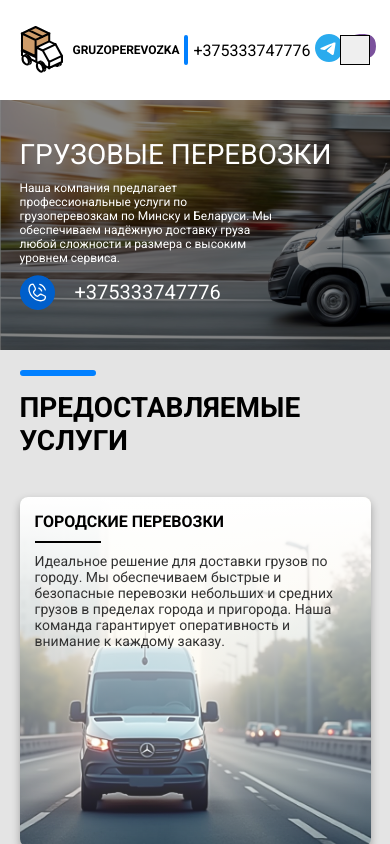
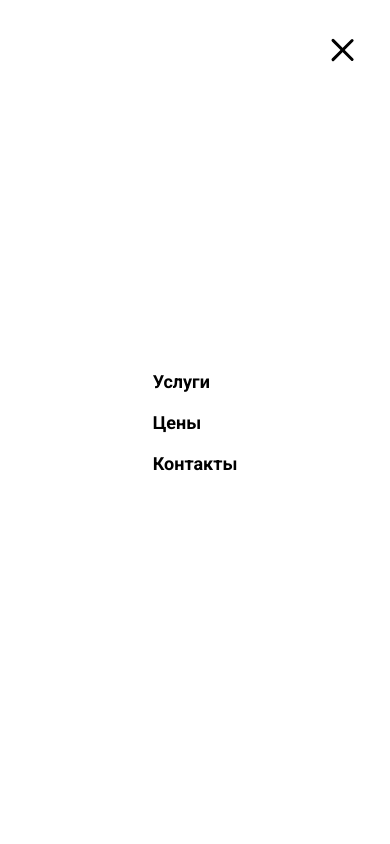
Before and after one commit to keedpek/cargo-transportation, a React (Create React App) app: page / in a window 390 px wide. Both pictures are taken after a click on the button 355 px from the left and 50 px from the top of the page. Shown: the top 844 px of the page. Built offline with nearby package versions, Linux system fonts and the light colour scheme; the HTML template or start-up script is replaced by a standard one.

Commit message:
burger menu & prices section

```diff
--- a/src/components/Header/Header.jsx
+++ b/src/components/Header/Header.jsx
@@ -1,4 +1,4 @@
-import React from 'react';
+import React, { useState } from 'react';
 import styles from './Header.module.css'
 import { TELEPHONE_NUMBER } from 'consts/consts';
 import tgIco from 'assets/telegramIcon.svg'
@@ -6,15 +6,21 @@ import viberIco from 'assets/viber.svg'
 import logo from 'assets/logo.svg'
 
 const Header = () => {
+  const [menuOpen, setMenuOpen] = useState(false);
+
+  const toggleMenu = () => {
+    setMenuOpen((prevState) => !prevState);
+  };
+
   return (
     <header>
       <div className={styles.companyWrapper}>
         <div className={styles.logoContainer}>
-          <img src={logo} alt='logo' />
+          <img className={styles.logo} src={logo} alt='logo' />
           <h1 className={styles.h1}>GRUZOPEREVOZKA</h1>
         </div>
         <div className={styles.vertical} />
-        <span>{TELEPHONE_NUMBER}</span>
+        <span className={styles.phoneNum}>{TELEPHONE_NUMBER}</span>
         <div className={styles.buttons}>
           <a target='_blank' rel='noreferrer' href={`https://t.me/${TELEPHONE_NUMBER}`}>
             <img src={tgIco} alt='telegram'/>
@@ -24,20 +30,25 @@ const Header = () => {
           </a>
         </div>
       </div>
-      <nav>
+      <nav className={`${styles.nav} ${menuOpen ? styles.open : ''}`}>
         <ul className={styles.ul}>
-          <li className={styles.li}>
+          <li className={styles.li} onClick={() => {setMenuOpen(false)}}>
             <a href='#services' className={styles.a}>Услуги</a>
           </li>
-          <li className={styles.li}>
+          <li className={styles.li} onClick={() => {setMenuOpen(false)}}>
             <a href='#prices' className={styles.a}>Цены</a>
           </li>
-          <li className={styles.li}>
+          <li className={styles.li} onClick={() => {setMenuOpen(false)}}>
             <a href='#contacts' className={styles.a}>Контакты</a>
           </li>
         </ul>
       </nav>
-      <button className={styles.burgerBtn}></button>
+      <button
+        className={`${styles.burgerBtn} ${menuOpen ? styles.open : ''}`}
+        onClick={toggleMenu}
+      >
+        <span></span>
+      </button>
     </header>
   );
 };
--- a/src/components/Header/Header.module.css
+++ b/src/components/Header/Header.module.css
@@ -63,6 +63,58 @@ header {
 
 .burgerBtn {
   display: none;
+  position: relative;
+  width: 30px;
+  height: 25px;
+  background: none;
+  border: none;
+  cursor: pointer;
+  z-index: 1100;
+}
+
+.burgerBtn::before,
+.burgerBtn::after {
+  content: "";
+  position: absolute;
+  width: 30px;
+  height: 3px;
+  background-color: var(--main-text-color);
+  border-radius: 10px;
+  transition: transform 0.3s ease, opacity 0.3s ease;
+  left: 0;
+}
+
+.burgerBtn::before {
+  top: 0;
+}
+
+.burgerBtn::after {
+  bottom: 0;
+}
+
+.burgerBtn.open::before {
+  transform: rotate(45deg) translateY(19px);
+}
+
+.burgerBtn.open::after {
+  transform: rotate(-45deg) translateY(-19px);
+}
+
+/* Полоса центра */
+.burgerBtn span {
+  position: absolute;
+  top: 50%;
+  left: 0;
+  width: 30px;
+  height: 3px;
+  background-color: var(--main-text-color);
+  border-radius: 10px;
+  transition: opacity 0.3s ease;
+  transform: translateY(-50%);
+}
+
+.burgerBtn.open span {
+  opacity: 0;
 }
 
 @media (max-width: 1170px) {
@@ -104,15 +156,52 @@ header {
     width: 90%;
   }
 
+  .nav {
+    display: flex;
+    flex-direction: column;
+    justify-content: center;
+    align-items: center;
+    position: fixed;
+    top: 0;
+    left: 0;
+    width: 100%;
+    height: 100%;
+    background-color: var(--background-color-2);
+    opacity: 0;
+    visibility: hidden;
+    transition: opacity 0.3s ease, visibility 0.3s ease;
+    z-index: 1005;
+  }
+
+  .nav.open {
+    opacity: 1;
+    visibility: visible;
+  }
+
   .ul {
-    display: none;
+    display: flex;
+    flex-direction: column;
+    gap: 20px;
   }
 
   .burgerBtn {
     display: block;
-    border: 1px solid black;
     width: 30px;
     height: 30px;
+  }
+}
+
+@media (max-width: 552px) {
+  .vertical {
+    display: none;
+  }
+
+  .phoneNum {
+    display: none;
+  }
+
+  .buttons {
+    display: none;
   }
 }
 
@@ -121,16 +210,12 @@ header {
     gap: 5px;
   }
 
-  .vertical {
-    height: 30%;
+  .h1 {
+    font-size: 12px;
   }
 
-  .buttons {
-    gap: 5px;
-  }
-
-  .h1 {
-    font-size: 12px;
+  .logo {
+    width: 30px;
   }
 
   .a {
--- a/src/components/MainContent/sections/AboutUs/AboutUs.module.css
+++ b/src/components/MainContent/sections/AboutUs/AboutUs.module.css
@@ -26,7 +26,7 @@
   flex-direction: column;
   gap: 20px;
   width: 55%;
-  z-index: 1000;
+  z-index: 500;
 }
 
 .telIco {
@@ -41,7 +41,7 @@
   color: white;
   font-size: 18px;
   text-decoration: none;
-  border-radius: 5px;
+  border-radius: 30px;
   width: 25%;
 }
 
@@ -105,6 +105,10 @@
     padding: 50px 5%;
   }
 
+  .header {
+    font-size: 32px;
+  }
+
   .imagesContainer {
     right: 30px;
     top: 100px;
@@ -120,4 +124,11 @@
 }
 
 @media (max-width: 480px) {
+  .header {
+    font-size: 28px;
+  }
+
+  .header::before {
+    width: 20%;
+  }
 }
--- a/src/components/PriceCard/PriceCard.module.css
+++ b/src/components/PriceCard/PriceCard.module.css
@@ -67,11 +67,6 @@
 }
 
 @media (max-width: 768px) {
-  .pricingCard {
-    width: 45%;
-    margin-bottom: 20px;
-  }
-
   .pricingCard:hover {
     transform: none;
   }
@@ -82,19 +77,6 @@
 }
 
 @media (max-width: 480px) {
-  .pricingCard {
-    width: 100%;
-    height: 350px;
-    margin-bottom: 20px;
-  }
-
-  .image {
-    object-fit: cover;
-    object-position: bottom;
-    width: 100%;
-    height: 100%;
-  }
-
   .serviceInfo {
     padding: 15px;
   }
--- a/src/index.css
+++ b/src/index.css
@@ -26,3 +26,7 @@ code {
   font-family: source-code-pro, Menlo, Monaco, Consolas, "Courier New",
     monospace;
 }
+
+html {
+  scroll-behavior: smooth;
+}
```
